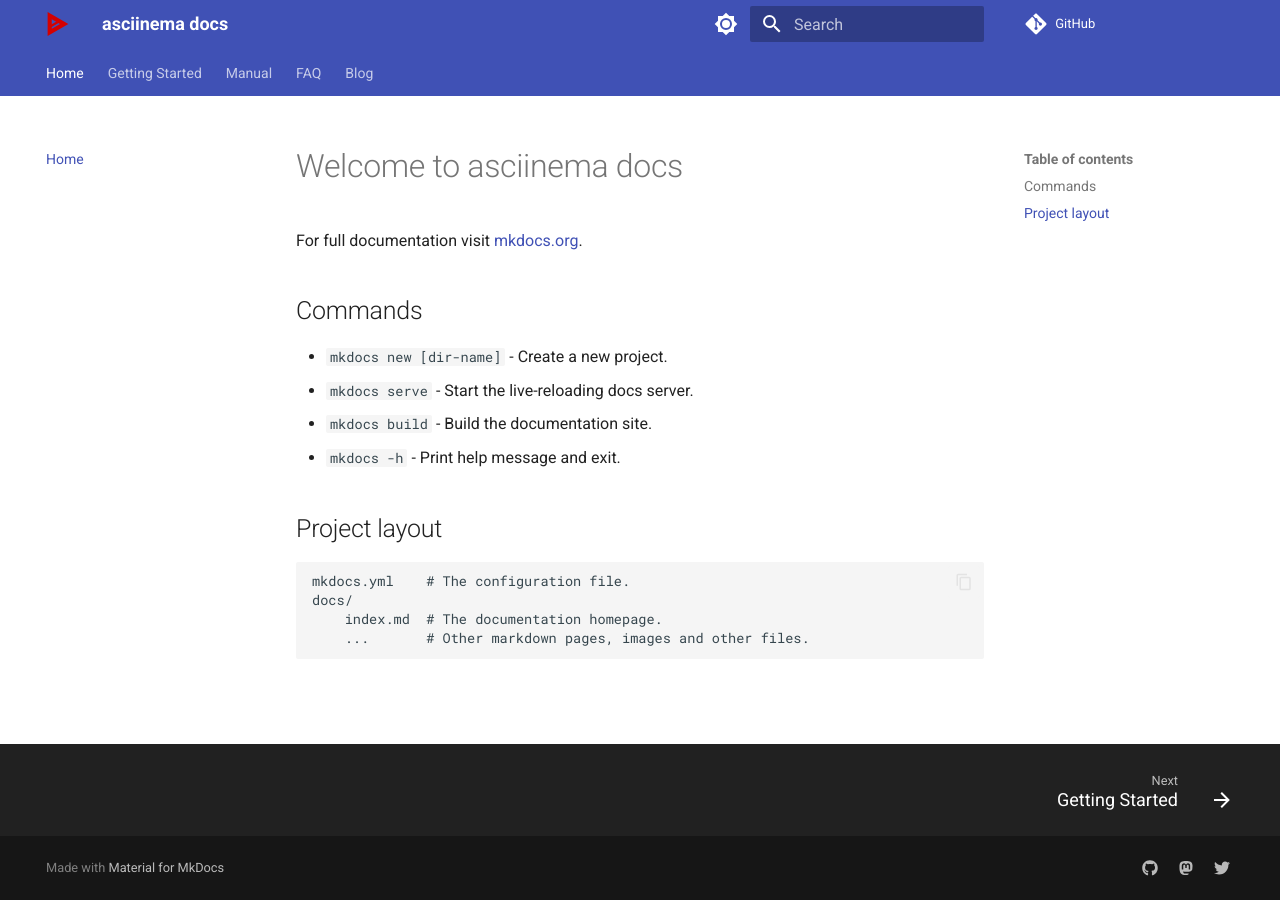
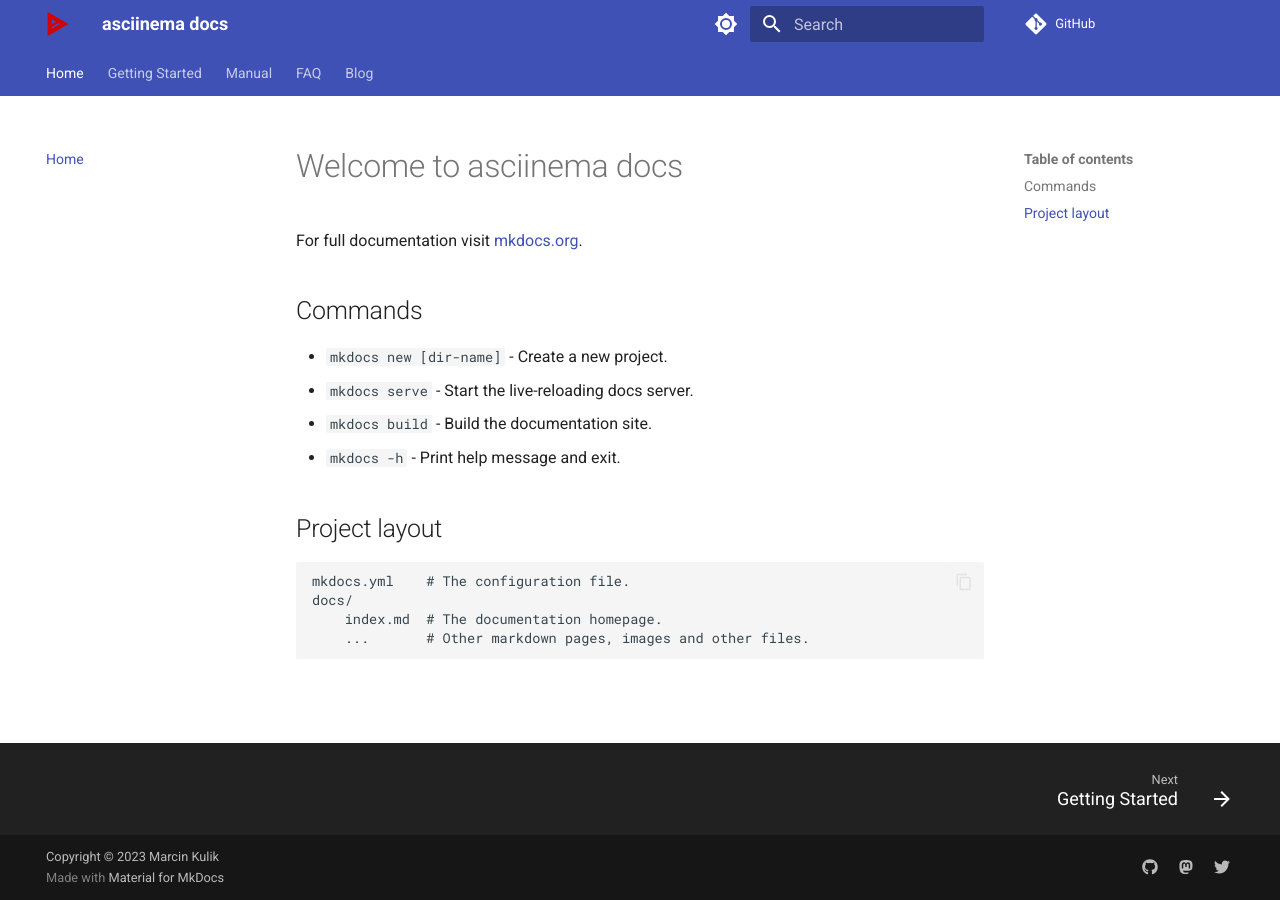
Before and after one commit to ofek/asciinema.github.io, an MkDocs documentation site: the page built from docs/index.md, in a window 1280 px wide. Built offline with MkDocs 1.6.1 and Material for MkDocs 9.7.7, drawn with Linux system fonts in a browser that asks for light colours; comment, search, counter and statistics services are not loaded.

Commit message:
Add site author and copyright notice

```diff
--- a/mkdocs.yml
+++ b/mkdocs.yml
@@ -1,4 +1,5 @@
 site_name: asciinema docs
+site_author: Marcin Kulik
 
 repo_url: https://github.com/asciinema/asciinema
 
@@ -109,3 +110,5 @@
     - icon: fontawesome/brands/twitter
       link: https://twitter.com/asciinema
       name: asciinema on X (Twitter)
+
+copyright: Copyright &copy; 2023 Marcin Kulik
```
